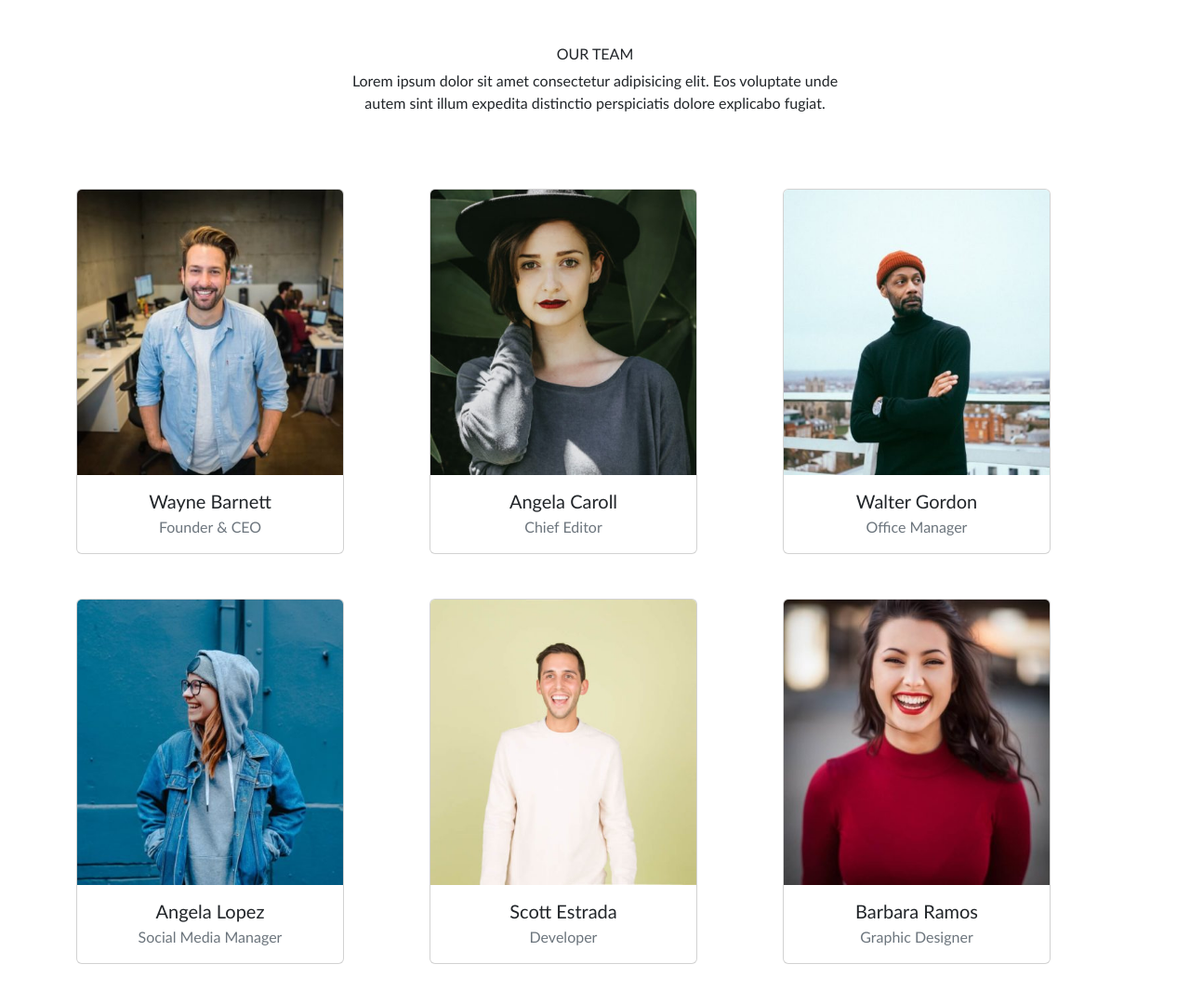
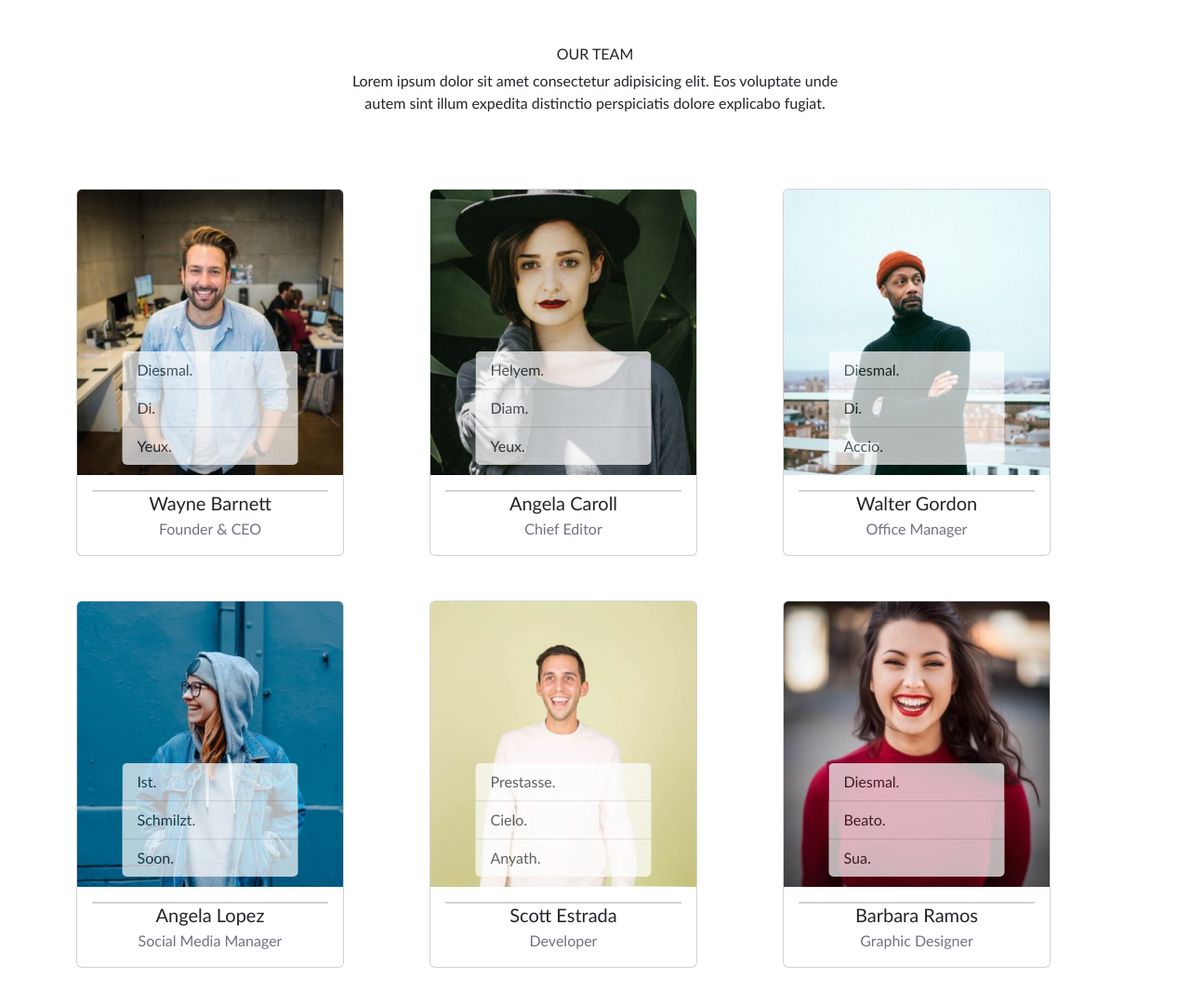
Before and after one commit to manuelmenama/js-our-team, a plain HTML site: page milestone-3/index.html in a window 1280 px wide. Shown: the whole page at 93% size. Drawn offline with nearby package versions, Linux system fonts and the light colour scheme.

Commit message:
added bonus

```diff
--- a/milestone-3/css/style.css
+++ b/milestone-3/css/style.css
@@ -1,11 +1,21 @@
-*,
-*::after,
-*::before{
-  margin: 0;
-  padding: 0;
-  box-sizing: border-box;
-}
-
 body{
   font-family: 'Trebuchet MS', 'Lucida Sans Unicode', 'Lucida Grande', 'Lucida Sans', Arial, sans-serif;
 }
+
+#adjectives{
+  position: absolute;
+  top: -150px;
+  left: 50%;
+  transform: translateX(-50%);
+  opacity: 70%;
+}
+
+#adjective-contianer{
+  position: relative;
+}
+/*
+img:hover{
+  width: 100%;
+  scale: 1.1;
+  object-fit: contain;
+} */
--- a/milestone-3/js/script.js
+++ b/milestone-3/js/script.js
@@ -3,36 +3,67 @@ console.log('"Meet our team" loaded');
 const milestoneList = document.querySelector("ul");
 const allMembersList = document.getElementById("members-container");
 
+
 const teamMembers = [
   {
     name: "Wayne Barnett",
     role: "Founder & CEO",
-    image: "img/wayne-barnett-founder-ceo.jpg"
+    image: "img/wayne-barnett-founder-ceo.jpg",
+    adjectives: [
+      "Diesmal.",
+      "Di.",
+      "Yeux."
+    ]
   },
   {
     name: "Angela Caroll",
     role: "Chief Editor",
-    image: "img/angela-caroll-chief-editor.jpg"
+    image: "img/angela-caroll-chief-editor.jpg",
+    adjectives: [
+      "Helyem.",
+      "Diam.",
+      "Yeux."
+    ]
   },
   {
     name: "Walter Gordon",
     role: "Office Manager",
-    image: "img/walter-gordon-office-manager.jpg"
+    image: "img/walter-gordon-office-manager.jpg",
+    adjectives: [
+      "Diesmal.",
+      "Di.",
+      "Accio."
+    ]
   },
   {
     name: "Angela Lopez",
     role: "Social Media Manager",
-    image: "img/angela-lopez-social-media-manager.jpg"
+    image: "img/angela-lopez-social-media-manager.jpg",
+    adjectives: [
+      "Ist.",
+      "Schmilzt.",
+      "Soon."
+    ]
   },
   {
     name: "Scott Estrada",
     role: "Developer",
-    image: "img/scott-estrada-developer.jpg"
+    image: "img/scott-estrada-developer.jpg",
+    adjectives: [
+      "Prestasse.",
+      "Cielo.",
+      "Anyath."
+    ]
   },
   {
     name: "Barbara Ramos",
     role: "Graphic Designer",
-    image: "img/barbara-ramos-graphic-designer.jpg"
+    image: "img/barbara-ramos-graphic-designer.jpg",
+    adjectives: [
+      "Diesmal.",
+      "Beato.",
+      "Sua."
+    ]
   }
 
 ];
@@ -40,12 +71,28 @@ const teamMembers = [
 for(let teamMember of teamMembers) {
   console.log("Member: " + teamMember.name, "Role: " + teamMember.role, "url-image: " + teamMember.image);
 
+  let adjectivesList = "";
+
+  for(let adjective of teamMember.adjectives) {
+    adjectivesList += `
+    <li class="list-group-item">${adjective}</li>
+    `;
+  }
+  console.log(adjectivesList);
+
+
+
   allMembersList.innerHTML += `
   <div class="col-4 mb-5">
 
-    <div class="card" style="width: 18rem;">
+    <div id="adjective-contianer" class="card" style="width: 18rem;">
       <img src="${teamMember.image}" class="card-img-top" alt="${teamMember.name}">
       <div class="card-body">
+        <div class="card">
+          <ul id="adjectives" class="list-group list-group-flush w-75">
+          ${adjectivesList}
+          </ul>
+        </div>
         <h5 class="card-title text-center">${teamMember.name}</h5>
         <p class="card-subtitle text-muted text-center">${teamMember.role}</p>
       </div>
@@ -53,4 +100,6 @@ for(let teamMember of teamMembers) {
 
   </div>
   `;
+
+
 }
```
